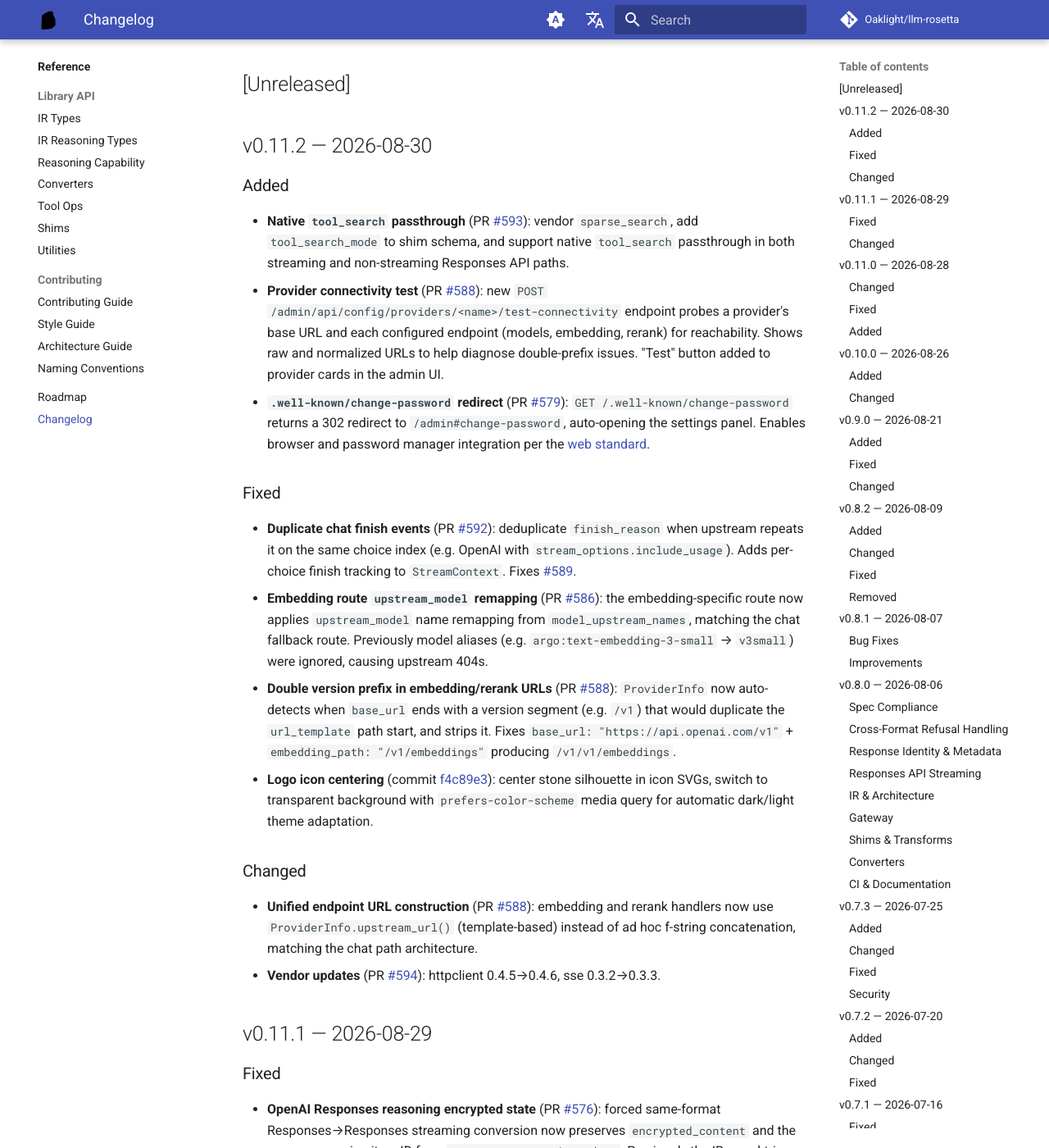
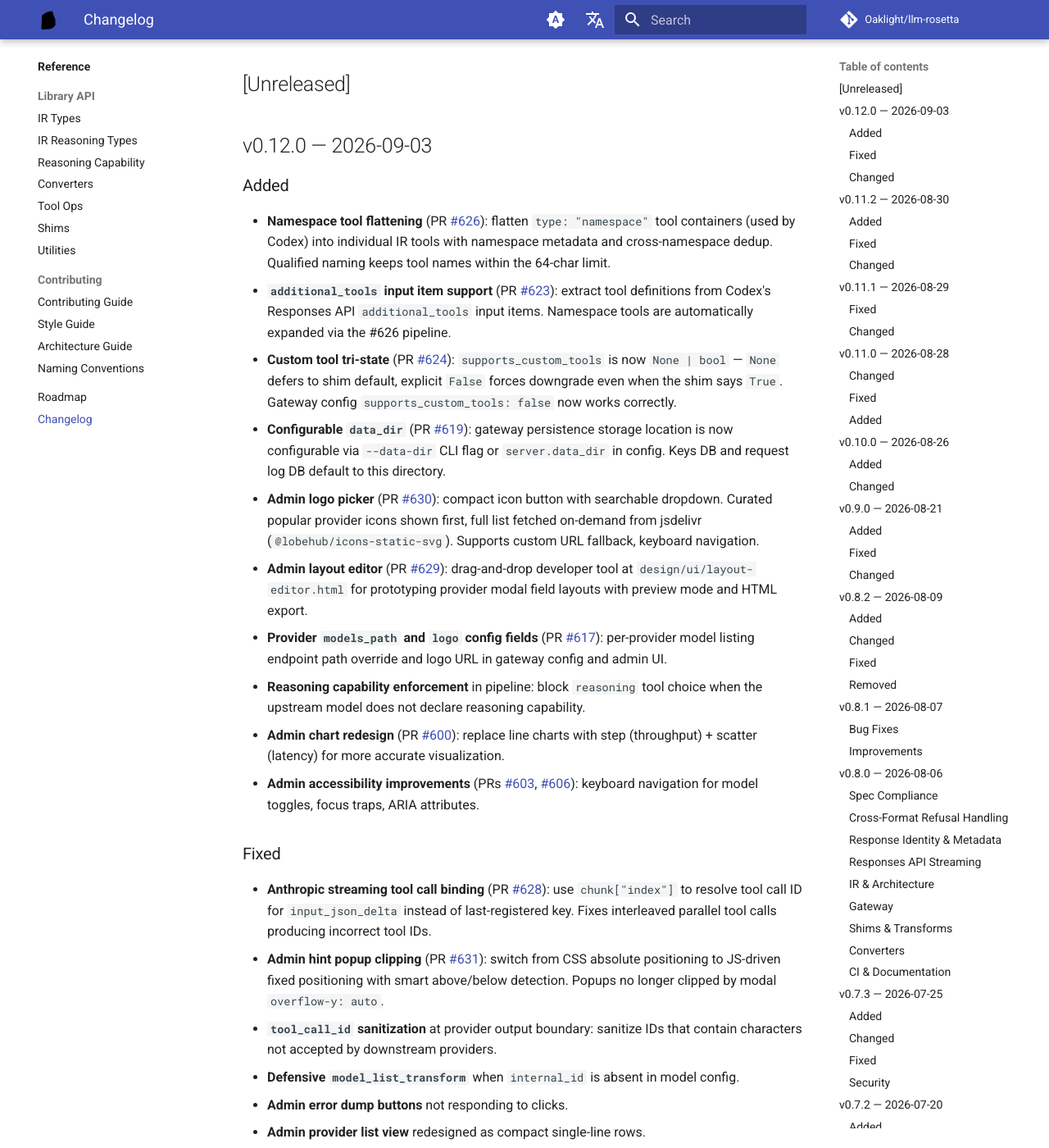
Before and after one commit to Oaklight/llm-rosetta, an MkDocs documentation site: the page built from docs/changelog.md, in a window 1280 px wide and 1400 px high, scrolled down 274 px. Shown: the whole window at 82% size. Built offline with MkDocs 1.6.1 and Material for MkDocs 9.7.7, drawn with Linux system fonts in a browser that asks for light colours; comment, search, counter and statistics services are not loaded; some of the changed text lies outside the part shown.

Commit message:
docs: add v0.12.0 changelog

```diff
--- a/docs/changelog.md
+++ b/docs/changelog.md
@@ -7,6 +7,38 @@ title: Changelog
 All notable changes to LLM-Rosetta are documented here. This project follows [Keep a Changelog](https://keepachangelog.com/) conventions.
 
 ## [Unreleased]
+
+## v0.12.0 — 2026-09-03
+
+### Added
+
+- **Namespace tool flattening** (PR [#626](https://github.com/Oaklight/llm-rosetta/pull/626)): flatten `type: "namespace"` tool containers (used by Codex) into individual IR tools with namespace metadata and cross-namespace dedup. Qualified naming keeps tool names within the 64-char limit.
+- **`additional_tools` input item support** (PR [#623](https://github.com/Oaklight/llm-rosetta/pull/623)): extract tool definitions from Codex's Responses API `additional_tools` input items. Namespace tools are automatically expanded via the #626 pipeline.
+- **Custom tool tri-state** (PR [#624](https://github.com/Oaklight/llm-rosetta/pull/624)): `supports_custom_tools` is now `None | bool` — `None` defers to shim default, explicit `False` forces downgrade even when the shim says `True`. Gateway config `supports_custom_tools: false` now works correctly.
+- **Configurable `data_dir`** (PR [#619](https://github.com/Oaklight/llm-rosetta/pull/619)): gateway persistence storage location is now configurable via `--data-dir` CLI flag or `server.data_dir` in config. Keys DB and request log DB default to this directory.
+- **Admin logo picker** (PR [#630](https://github.com/Oaklight/llm-rosetta/pull/630)): compact icon button with searchable dropdown. Curated popular provider icons shown first, full list fetched on-demand from jsdelivr (`@lobehub/icons-static-svg`). Supports custom URL fallback, keyboard navigation.
+- **Admin layout editor** (PR [#629](https://github.com/Oaklight/llm-rosetta/pull/629)): drag-and-drop developer tool at `design/ui/layout-editor.html` for prototyping provider modal field layouts with preview mode and HTML export.
+- **Provider `models_path` and `logo` config fields** (PR [#617](https://github.com/Oaklight/llm-rosetta/pull/617)): per-provider model listing endpoint path override and logo URL in gateway config and admin UI.
+- **Reasoning capability enforcement** in pipeline: block `reasoning` tool choice when the upstream model does not declare reasoning capability.
+- **Admin chart redesign** (PR [#600](https://github.com/Oaklight/llm-rosetta/pull/600)): replace line charts with step (throughput) + scatter (latency) for more accurate visualization.
+- **Admin accessibility improvements** (PRs [#603](https://github.com/Oaklight/llm-rosetta/pull/603), [#606](https://github.com/Oaklight/llm-rosetta/pull/606)): keyboard navigation for model toggles, focus traps, ARIA attributes.
+
+### Fixed
+
+- **Anthropic streaming tool call binding** (PR [#628](https://github.com/Oaklight/llm-rosetta/pull/628)): use `chunk["index"]` to resolve tool call ID for `input_json_delta` instead of last-registered key. Fixes interleaved parallel tool calls producing incorrect tool IDs.
+- **Admin hint popup clipping** (PR [#631](https://github.com/Oaklight/llm-rosetta/pull/631)): switch from CSS absolute positioning to JS-driven fixed positioning with smart above/below detection. Popups no longer clipped by modal `overflow-y: auto`.
+- **`tool_call_id` sanitization** at provider output boundary: sanitize IDs that contain characters not accepted by downstream providers.
+- **Defensive `model_list_transform`** when `internal_id` is absent in model config.
+- **Admin error dump buttons** not responding to clicks.
+- **Admin provider list view** redesigned as compact single-line rows.
+- **Logging import** moved to module level to avoid repeated imports.
+
+### Changed
+
+- **Admin provider modal layout** rearranged: Logo + Provider Name row, API Key full width, Base URL + Models Listing Path row (69/31), Proxy URL + Timeout row (69/31). Hint text removed from Models Path and Timeout fields.
+- **Shim `ReasoningCapability`** redesigned with `thinking_modes`, `effort_range`, and `visibility_modes` fields (PR [#614](https://github.com/Oaklight/llm-rosetta/pull/614)).
+- **Argo shim** uses `argo:` prefix in model display names and shows upstream provider in fetch dialog.
+- **Admin responsive layout** unified provider card markup with responsive list stages (PR [#612](https://github.com/Oaklight/llm-rosetta/pull/612)).
 
 ## v0.11.2 — 2026-08-30
 
```
